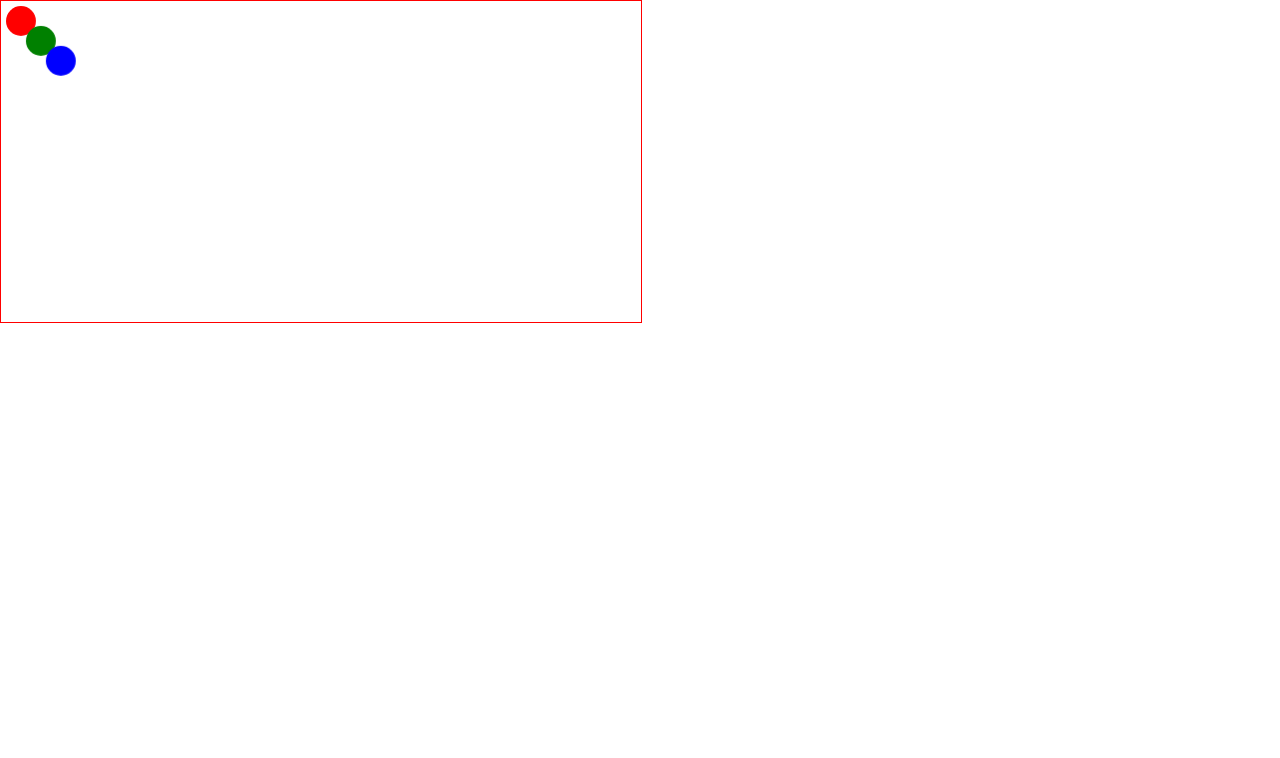
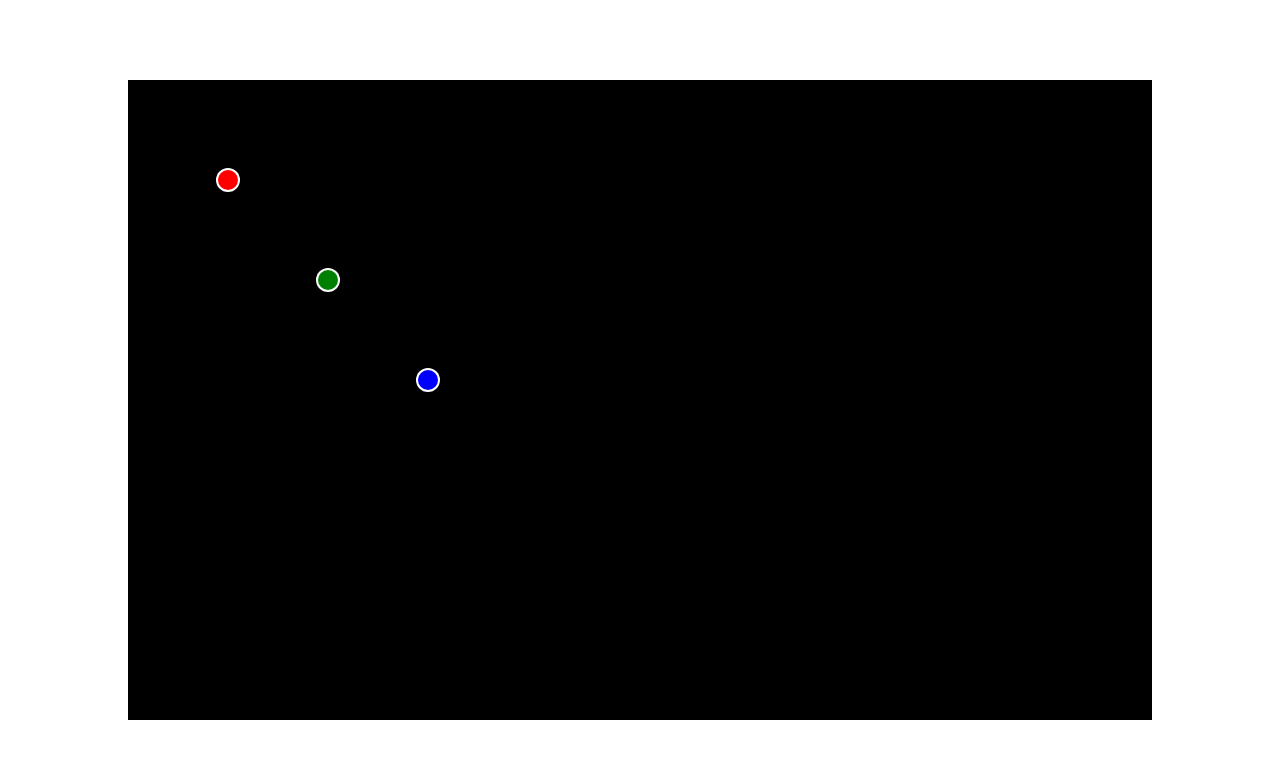
Before and after one commit to Xaxis/react-canvas, a React (Create React App) app: page / in a window 1280 px wide. Shown: the top 758 px of the page. Built offline with nearby package versions, Linux system fonts and the light colour scheme; the HTML template or start-up script is replaced by a standard one.

Commit message:
Added working draggable dots pre touch events

```diff
--- a/src/Canvas.jsx
+++ b/src/Canvas.jsx
@@ -1,23 +1,88 @@
-import React, {useState} from 'react'
+import React, { useState } from 'react'
 import useCanvas from './useCanvas'
 
 const Canvas = (props) => {
-    const {...rest} = props
+    const { ...rest } = props
+    const [startDragX, setStartDragX] = useState(0)
+    const [startDragY, setStartDragY] = useState(0)
+    const [curDragX, setCurDragX] = useState(0)
+    const [curDragY, setCurDragY] = useState(0)
+    const [isShapeDragging, setIsShapeDragging] = useState(false)
+    const [activeDraggingShape, setActiveDraggingShape] = useState(null)
+    const [shapes, setShapes] = useState({
+        1: { x: 100, y: 100, radius: 10, color: 'red' },
+        2: { x: 200, y: 200, radius: 10, color: 'green' },
+        3: { x: 300, y: 300, radius: 10, color: 'blue' }
+    })
+    const [shapesArr, setShapesArr] = useState(Object.entries(shapes).map(([key, value]) => value))
 
-    const dots = {
-        red: {x: 20, y: 20, radius: 15, color: 'red'},
-        green: {x: 40, y: 40, radius: 15, color: 'green'},
-        blue: {x: 60, y: 60, radius: 15, color: 'blue'}
+    const handleMouseShapeHitDetect = (mx, my, shape) => {
+        if (shape.radius) {
+            let dx = mx - shape.x
+            let dy = my - shape.y
+            return (dx * dx + dy * dy) < shape.radius * shape.radius
+        }
+        return false
     }
 
-    const shapes = Object.entries(dots).map(([key, value]) => value)
+    const handleMouseTouchDown = (e) => {
+        e.preventDefault()
+        e.stopPropagation()
+        let mx = e.pageX - e.target.offsetLeft
+        let my = e.pageY - e.target.offsetTop
+        for (let i = 0; i < shapesArr.length; i++) {
+            let shape = shapesArr[i]
+            if (handleMouseShapeHitDetect(mx, my, shape)) {
 
-    const canvasRef = useCanvas({
-        draw: (ctx, frameCount) => {
+                // Move 'shape' to the end of the array (top of the stack)
+                shapesArr.splice(i, 1)
+                shapesArr.push(shape)
+                setShapesArr(shapesArr)
+
+                // Set the active shape and its coordinates
+                setStartDragX(mx)
+                setStartDragY(my)
+                setIsShapeDragging(true)
+                setActiveDraggingShape(shape)
+                return true
+            }
+        }
+    }
+
+    const handleMouseTouchUp = (e) => {
+        if (!isShapeDragging) return
+        e.preventDefault()
+        e.stopPropagation()
+        setIsShapeDragging(false)
+        setActiveDraggingShape(null)
+    }
+
+    const handleMouseTouchMove = (e) => {
+        if (!isShapeDragging) return
+        e.preventDefault()
+        e.stopPropagation()
+        let mx = e.pageX - e.target.offsetLeft
+        let my = e.pageY - e.target.offsetTop
+        setCurDragX(mx)
+        setCurDragY(my)
+        let dx = curDragX - activeDraggingShape.x
+        let dy = curDragY - activeDraggingShape.y
+        activeDraggingShape.x += dx
+        activeDraggingShape.y += dy
+        // canvasDraw() // @todo - Should render only happen here?
+        setStartDragX(curDragX)
+        setStartDragY(curDragY)
+    }
+
+    const canvasDraw = (ctx) => {
         ctx.clearRect(0, 0, ctx.canvas.width, ctx.canvas.height)
-            for (let i = 0; i < shapes.length; i++) {
-                let shape = shapes[i]
+        for (let i = 0; i < shapesArr.length; i++) {
+            let shape = shapesArr[i]
             if (shape.radius) {
+                ctx.beginPath()
+                ctx.arc(shape.x, shape.y, shape.radius + 2, 0, Math.PI * 2)
+                ctx.fillStyle = 'white'
+                ctx.fill()
                 ctx.beginPath()
                 ctx.arc(shape.x, shape.y, shape.radius, 0, Math.PI * 2)
                 ctx.fillStyle = shape.color
@@ -25,12 +90,20 @@ const Canvas = (props) => {
             }
         }
     }
+
+    const canvasRef = useCanvas({
+        draw: canvasDraw,
+        shapes: shapes
     })
 
     return (
         <canvas
             ref={canvasRef}
             {...rest}
+            onMouseDown={handleMouseTouchDown}
+            onMouseUp={handleMouseTouchUp}
+            onMouseOut={handleMouseTouchUp}
+            onMouseMove={handleMouseTouchMove}
         />
     )
 }
--- a/src/index.css
+++ b/src/index.css
@@ -12,8 +12,17 @@ code {
     monospace;
 }
 
+div {
+  display: flex;
+  justify-content: center;
+  align-items: center;
+  width: 100%;
+  height: 100vh;
+}
+
 canvas {
-  width: 50%;
-  height: 50%;
-  border: 1px solid red;
+  width: 80%;
+  height: 80%;
+  background: #000;
+  margin: 0 auto;
 }
--- a/src/useCanvas.jsx
+++ b/src/useCanvas.jsx
@@ -1,7 +1,7 @@
 import { useRef, useEffect } from 'react'
 
 const useCanvas = (options = {}) => {
-    const { draw } = options
+    const { draw, shapes } = options
     const canvasRef = useRef(null)
 
     const resizeCanvas = (canvas) => {
@@ -20,21 +20,9 @@ const useCanvas = (options = {}) => {
     useEffect(() => {
         const canvas = canvasRef.current
         const context = canvas.getContext(options.context || '2d')
-        let frameCount = 0
-        let animationFrameId
         resizeCanvas(canvas)
-
-        const render = () => {
-            frameCount++
-            draw(context, frameCount)
-            animationFrameId = window.requestAnimationFrame(render)
-        }
-        render()
-
-        return () => {
-            window.cancelAnimationFrame(animationFrameId)
-        }
-    }, [draw])
+        draw(context)
+    }, [draw, shapes])
 
     return canvasRef
 }
```
Lines whose indentation alone changed are shown as unchanged.
